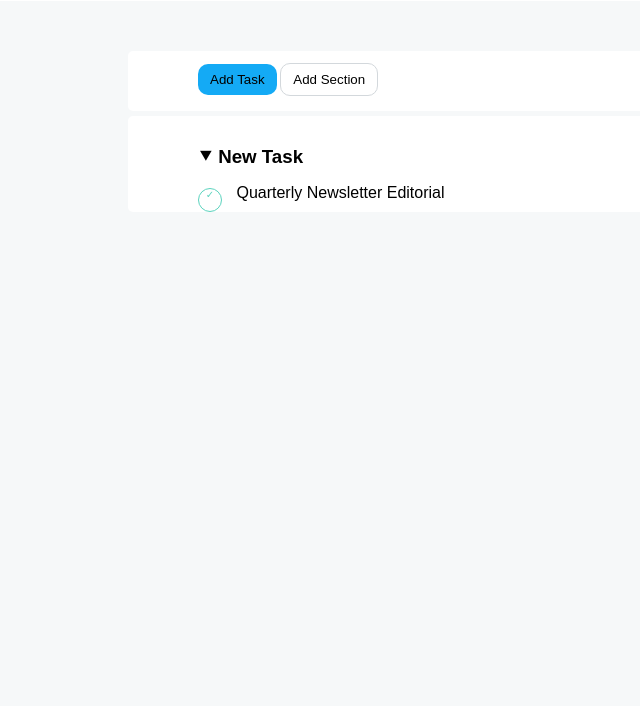
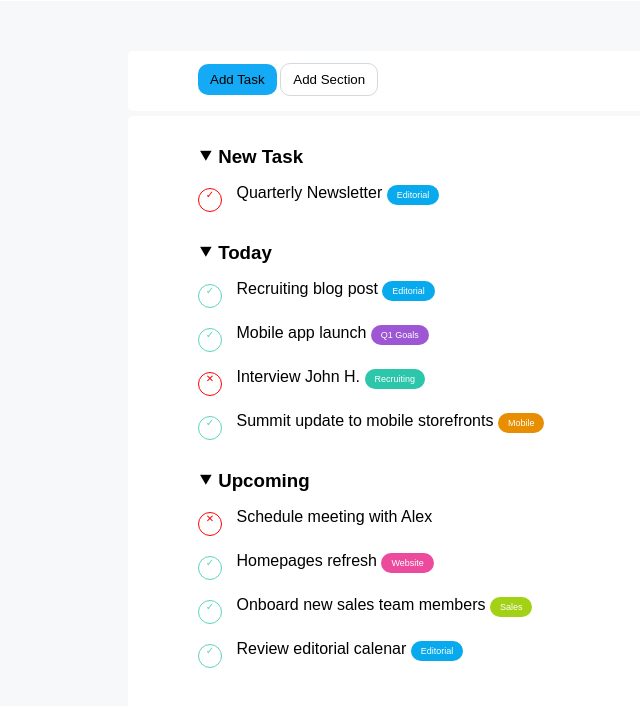
Before and after one commit to CristianMastro/html-css-toboolist, a plain HTML site: page index.html in a window 1280 px wide. Shown: the part 66-772 px from the top of the page, without its empty margins (0-640 px from the left). Drawn offline with Linux system fonts and the light colour scheme.

Commit message:
feat: add all central block and color category

```diff
--- a/index.html
+++ b/index.html
@@ -20,12 +20,49 @@
     </div>
     <!--END BUTTON SECTION-->
 
-    <!--todo list-->
+    <!--todo list section-->
     <main id="main-section">
+
+        <!--new task activity-->
+        <div id="add-new-task">
             <h3 class="title-todo-list">&#11206; New Task</h3>
-            <span class="check-box-done">&#x2713;</span>
+            <span class="check-box-done red">&#x2713;</span>
             <p class="todo-list-text">Quarterly Newsletter</p>
             <span class="todo-list-category editorial">Editorial</span>
+        </div>
+
+        <!--activity of the day-->
+        <div id="list-of-the-day">
+            <h3 class="title-todo-list">&#11206; Today</h3>
+            <span class="check-box-done">&#x2713;</span>
+            <p class="todo-list-text">Recruiting blog post</p>
+            <span class="todo-list-category editorial">Editorial</span><br>
+            <span class="check-box-done">&#x2713;</span>
+            <p class="todo-list-text">Mobile app launch</p>
+            <span class="todo-list-category goals">Q1 Goals</span><br>
+            <span class="check-box-done red">&#10005;</span>
+            <p class="todo-list-text">Interview John H.</p>
+            <span class="todo-list-category recruiting">Recruiting</span><br>
+            <span class="check-box-done">&#x2713;</span>
+            <p class="todo-list-text">Summit update to mobile storefronts</p>
+            <span class="todo-list-category mobile">Mobile</span>
+        </div>
+
+        <!--list of upcoming event-->
+        <div id="upcoming-events">
+            <h3 class="title-todo-list">&#11206; Upcoming</h3>
+            <span class="check-box-done red">&#10005;</span>
+            <p class="todo-list-text">Schedule meeting with Alex</p><br>
+            <span class="check-box-done">&#x2713;</span>
+            <p class="todo-list-text">Homepages refresh</p>
+            <span class="todo-list-category website">Website</span><br>
+            <span class="check-box-done">&#x2713;</span>
+            <p class="todo-list-text">Onboard new sales team members</p>
+            <span class="todo-list-category sales">Sales</span><br>
+            <span class="check-box-done">&#x2713;</span>
+            <p class="todo-list-text">Review editorial calenar</p>
+            <span class="todo-list-category editorial">Editorial</span>
+        </div>
     </main>
 
 </body>
--- a/style.css
+++ b/style.css
@@ -8,6 +8,10 @@
 html {
     background-color:#F6F8F9 ;
     font-family: Arial, Helvetica, sans-serif;
+}
+
+body {
+    height: 900px;
 }
 
 /* CUSTOM HEADER */
@@ -59,6 +63,7 @@ header {
     background-color: white;
     margin: auto;
     border-radius: 5px;
+    height: 650px;
 }
 
 .title-todo-list {
@@ -85,3 +90,42 @@ header {
     display: inline;
     font-weight: lighter;
 }
+
+.todo-list-category {
+    color: white;
+    font-size: xx-small;
+    padding: 5px 10px 5px 10px;
+    border-radius: 40px;
+    text-align: center;
+    display:inline-block ;
+}
+
+/*CATEGORY COLOR*/
+
+.red {
+    color: red;
+}
+
+.editorial {
+    background-color: #09A9ED;
+}
+
+.goals {
+    background-color: #9E57D4;
+}
+
+.recruiting {
+    background-color:#2CC6AB;
+}
+
+.mobile {
+    background-color: #E78E03;
+}
+
+.website{
+    background-color:#EC4A9D ;
+}
+
+.sales {
+    background-color:#A3D116 ;
+}
```
